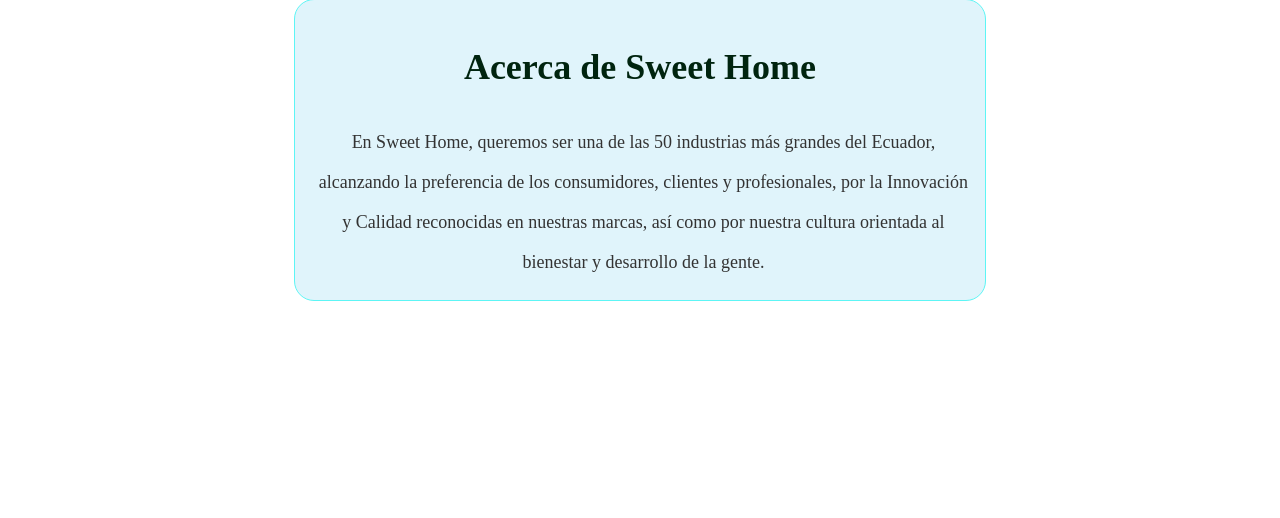
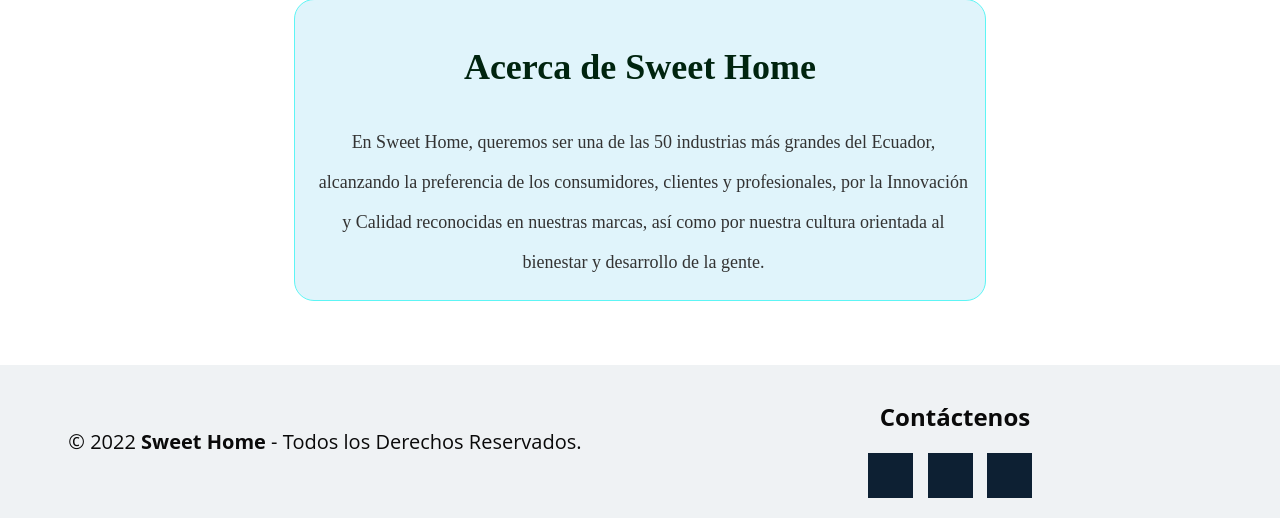
Before and after one commit to bethsaida03/ProyectoPNUD, a Django app: page / in a window 1280 px wide. Shown: the part 2053-2571 px from the top of the page. Before the commit the page ends 2354 px from the top, so only its background shows below. Run offline with Django 4.2, Linux system fonts and the light colour scheme.

Commit message:
colocar pie de página

```diff
--- a/SitioWeb/templates/SitioWeb/carrito.html
+++ b/SitioWeb/templates/SitioWeb/carrito.html
@@ -138,3 +138,4 @@
     </div>
     <button type="button" class="BtnCompra" (click)="ContinuarC()">Continuar Compra</button>
 </div>
+{% include "./piedepagina.html" %}
--- a/SitioWeb/templates/SitioWeb/home.html
+++ b/SitioWeb/templates/SitioWeb/home.html
@@ -219,6 +219,7 @@
         </div>
     </div>
     </div>
+    {% include "./piedepagina.html" %}
     <script>
         let slideIndex = 1;
         showSlides(slideIndex);
--- a/SitioWeb/templates/SitioWeb/iniciosesion.html
+++ b/SitioWeb/templates/SitioWeb/iniciosesion.html
@@ -90,3 +90,4 @@
         <!-- <p class="link"><a href="index.html">Olvidaste tu contraseña</a></p> -->
     </form>
 </div>
+{% include "./piedepagina.html" %}
--- /dev/null
+++ b/SitioWeb/templates/SitioWeb/piedepagina.html
@@ -0,0 +1,69 @@
+{% load static %}
+<style>
+/*:::::Pie de Pagina*/
+.pie-pagina{
+    width: 100%;
+    background-color: #bab7b7;
+    margin: 0;
+    padding: 0;
+    box-sizing: border-box;
+    font-family: 'Open Sans', sans-serif;
+}
+.pie-pagina .grupo-1 .box figure img{
+    width: 250px;
+}
+.pie-pagina .grupo-1 .red-social a{
+    display: inline-block;
+    text-decoration: none;
+    width: 45px;
+    height: 45px;
+    line-height: 45px;
+    color: #fff;
+    margin-right: 10px;
+    background-color: #0d2033;
+    text-align: center;
+    transition: all 300ms ease;
+}
+.pie-pagina .grupo-1 .red-social a:hover{
+    color: rgb(105, 205, 205);
+}
+.pie-pagina .grupo-1{
+    background-color: #eff2f4;
+    padding: 15px 10px;
+    text-align: center;
+    color: #0a0a0a;
+}
+.pie-pagina .grupo-1 small{
+    font-size: 20px;
+}
+.box{
+    display: grid;
+    grid-template-columns: 1fr 1fr;
+}
+.derechos{
+    display: flex;
+    justify-content: center;
+    align-items: center;
+}
+
+</style>
+<footer class="pie-pagina">
+    <div class="grupo-1">
+        <div class="box">
+            <div class="derechos">
+                <small>&copy; 2022 <b>Sweet Home</b> - Todos los Derechos Reservados.</small>
+            </div>
+            <div>
+                <h2>Contáctenos</h2>
+                <div class="red-social">
+                    <a href="#" class="fa fa-facebook"></a>
+                    <a href="#" class="fa fa-instagram"></a>
+                    <a href="#" class="fa fa-twitter"></a>
+
+                </div>
+            </div>
+        </div>
+
+
+
+</footer>
--- a/SitioWeb/templates/SitioWeb/registro.html
+++ b/SitioWeb/templates/SitioWeb/registro.html
@@ -97,3 +97,4 @@
         <button>Registrarse</button>
     </form>
 </div>
+{% include "./piedepagina.html" %}
--- a/SitioWeb/urls.py
+++ b/SitioWeb/urls.py
@@ -7,4 +7,5 @@ urlpatterns = [
     path('carrito', views.carrito, name='carrito'),
     path('registro', views.registro, name='registro'),
     path('iniciosesion', views.iniciosesion, name='iniciosesion'),
+    path('piedepagina', views.piedepagina, name='piedepagina'),
 ]
--- a/SitioWeb/views.py
+++ b/SitioWeb/views.py
@@ -18,3 +18,6 @@ def registro(request):
 
 def iniciosesion(request):
     return render(request, 'SitioWeb/iniciosesion.html', {})
+
+def piedepagina(request):
+    return render(request, 'SitioWeb/piedepagina.html', {})
```
